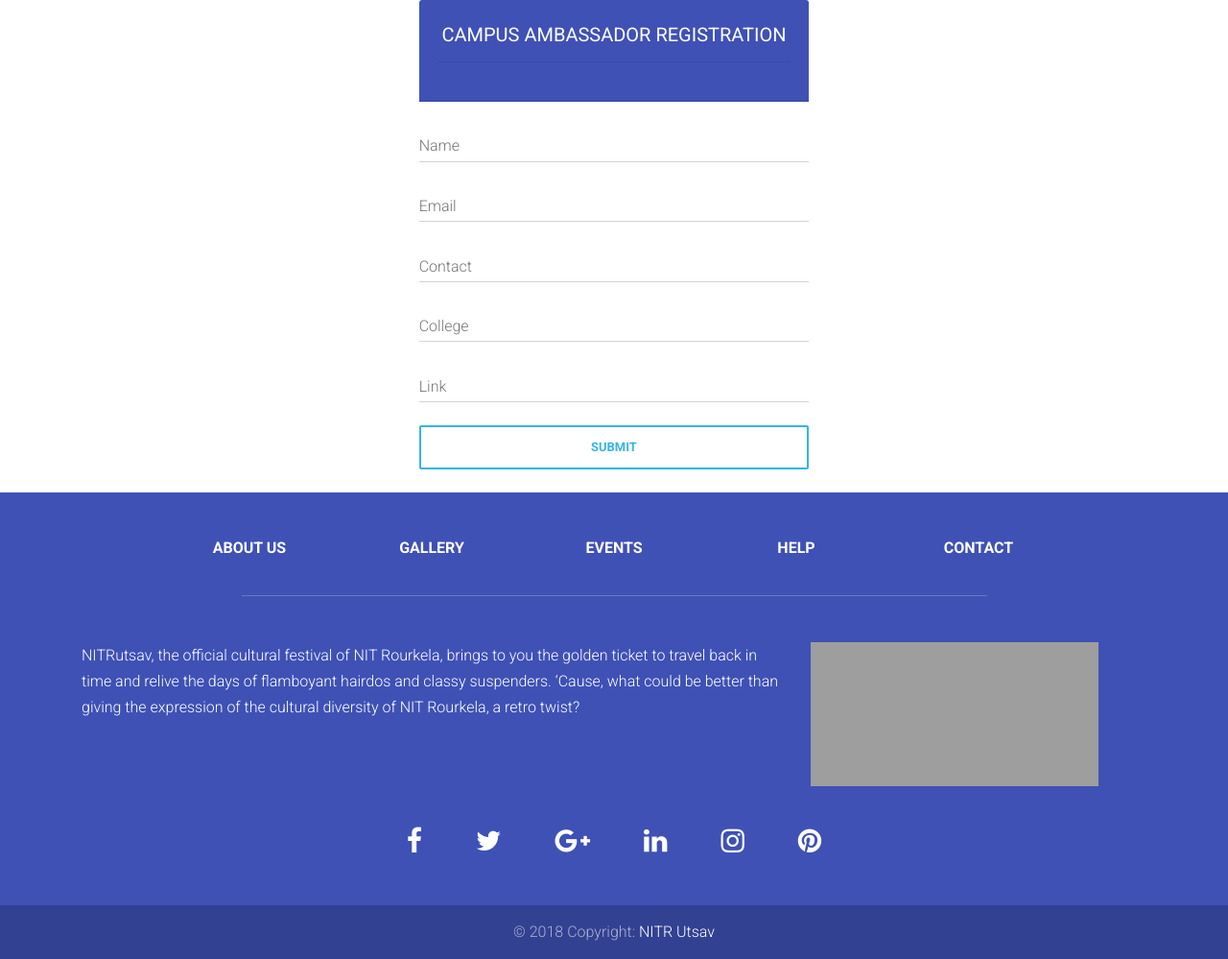
After one commit to harsh28799/NU, a PHP site: page /registration.php in a window 1280 px wide. The commit adds this page. Shown: the whole page at 96% size. Run offline with PHP 8.4, Linux system fonts and the light colour scheme; some libraries are stand-ins or nearby versions; grey boxes are pictures that could not be loaded.

Commit message:
reistration form modified

```diff
--- /dev/null
+++ b/registration.php
@@ -0,0 +1,204 @@
+<!DOCTYPE html>
+<html lang="en">
+
+<head>
+  <meta charset="utf-8">
+  <meta name="viewport" content="width=device-width, initial-scale=1, shrink-to-fit=no">
+  <meta http-equiv="x-ua-compatible" content="ie=edge">
+  <title>CA Registration</title>
+
+    <!-- Font Awesome -->
+    <link rel="stylesheet" href="https://maxcdn.bootstrapcdn.com/font-awesome/4.7.0/css/font-awesome.min.css">
+    <!-- Bootstrap core CSS -->
+    <link href="https://mdbootstrap.com/previews/templates/landing-page/css/bootstrap.min.css" rel="stylesheet">
+    <!-- Material Design Bootstrap -->
+    <link href="https://mdbootstrap.com/previews/templates/landing-page/css/mdb.min.css" rel="stylesheet">
+    <link href="https://fonts.googleapis.com/css?family=Roboto:300,400,500,700" rel="stylesheet">
+  <link href="css/style.css" rel="stylesheet">
+  <style type="text/css">
+.form-input{
+  text-align: center;
+}
+
+iframe:hover{
+      transform: scale(1.1);
+    }
+  </style>
+</head>
+
+<body>
+  <!-- Navigation & Intro -->
+    <header>
+
+<div class="row">
+<div class="col-md-4"></div>
+<div class="col-md-4 col-sm-12">
+
+    <h5 class="card-header indigo white-text text-center py-4">
+        <strong>CAMPUS AMBASSADOR REGISTRATION</strong>
+        <hr>
+    </h5>
+
+      <div class="">
+
+      <?php include('ca_validate.php'); ?>
+
+        <form method="post" action="<?php echo htmlspecialchars($_SERVER["PHP_SELF"]); ?>" id="myForm" name="myForm">
+            <div class="md-form">
+                <input type="text" id="name" name="name" class="form-control form-input" style="align-content: center;" value="<?php echo $name ?>">
+                <label for="name">Name</label>
+                <span class="error"><?php echo $nameErr; ?></span>
+            </div>
+            <div class="md-form">
+                <input type="email" id="email" name="email" class="form-control form-input" style="align-content: center;" value="<?php echo $email ?>">
+                <label for="email">Email</label>
+                <span class="error"><?php echo $emailErr; ?></span>
+            </div>
+            <div class="md-form">
+                <input type="text" id="contact" name="contact" class="form-control form-input" style="align-content: center;" value="<?php echo $contact ?>">
+                <label for="contact">Contact</label>
+                <span class="error"><?php echo $contactErr; ?></span>
+            </div>
+            <div class="md-form">
+                <input type="text" id="college" name="college" class="form-control form-input" style="align-content: center;" value="<?php echo $college ?>">
+                <label for="college">College</label>
+                <span class="error"><?php echo $collegeErr; ?></span>
+            </div>
+            <div class="md-form">
+                <input type="text" id="link" name="link" class="form-control form-input" style="align-content: center;" value="<?php echo $link ?>">
+                <label for="Link">Link</label>
+                <span class="error"><?php echo $linkErr; ?></span>
+            </div>
+            <button class="btn btn-outline-info btn-rounded btn-block my-4 waves-effect z-depth-0" onclick="validateForm();" ><strong>Submit</strong></button>
+        </form>
+    </div>
+</div>
+
+    <div class="status" id="status" name="status"></div>
+
+</div>
+
+    <!--Footer-->
+    <footer class="page-footer indigo text-center text-md-left pt-0">
+      <!--Footer Links-->
+      <div class="container">
+          <!--Grid row-->
+          <div class="row pt-5 mb-3 text-center d-flex justify-content-center">
+        <!--Grid column-->
+        <div class="col-md-2 mb-3">
+          <h6 class="text-uppercase font-weight-bold">
+            <a href="#!">About us</a>
+          </h6>
+        </div>
+        <!--Grid column-->
+
+        <!--Grid column-->
+        <div class="col-md-2 mb-3">
+          <h6 class="text-uppercase font-weight-bold">
+            <a href="#!">Gallery</a>
+          </h6>
+        </div>
+        <!--Grid column-->
+
+        <!--Grid column-->
+        <div class="col-md-2 mb-3">
+          <h6 class="text-uppercase font-weight-bold">
+            <a href="#!">Events</a>
+          </h6>
+        </div>
+        <!--Grid column-->
+
+        <!--Grid column-->
+        <div class="col-md-2 mb-3">
+          <h6 class="text-uppercase font-weight-bold">
+            <a href="#!">Help</a>
+          </h6>
+        </div>
+        <!--Grid column-->
+
+        <!--Grid column-->
+        <div class="col-md-2 mb-3">
+          <h6 class="text-uppercase font-weight-bold">
+            <a href="#!">Contact</a>
+          </h6>
+        </div>
+        <!--Grid column-->
+          </div>
+          <!--Grid row-->
+
+      <hr class="rgba-white-light" style="margin: 0 15%;">
+
+      <!--Grid row-->
+      <div class="row d-flex mb-md-0 mb-4">
+        <!--Grid column-->
+        <div class="col-md-8 col-12 mt-5">
+          <p style="line-height: 1.7rem">NITRutsav, the official cultural festival of NIT Rourkela, brings to you the golden ticket to travel back in time and relive the days of flamboyant hairdos and classy suspenders. ‘Cause, what could be better than giving the expression of the cultural diversity of NIT Rourkela, a retro twist?</p>
+        </div>
+        <!--Grid column-->
+          <div class="col-md-4 col-12 mt-5">
+                    <iframe src="https://www.google.com/maps/embed?pb=!1m18!1m12!1m3!1d3692.6715355197002!2d84.89779931490501!3d22.25253798534833!2m3!1f0!2f0!3f0!3m2!1i1024!2i768!4f13.1!3m3!1m2!1s0x3a201e7f9588b543%3A0xfe2e998eb3ad35f8!2sSAC+NIT+Rourkela!5e0!3m2!1sen!2sin!4v1545460363170" width=auto height=auto frameborder="0" style="border:0" allowfullscreen></iframe>
+                </div>
+      </div>
+          <hr class="clearfix d-md-none rgba-white-light" style="margin: 10% 15% 5%;">
+
+      <!--Grid row-->
+      <div class="row pb-3">
+        <!--Grid column-->
+        <div class="col-md-12">
+          <div class="footer-socials mb-5 flex-center">
+            <!--Facebook-->
+            <a class="p-2 m-2 fa-lg fb-ic" href="https://www.facebook.com/nitrutsav.nitrkl/">
+              <i class="fa fa-facebook fa-lg white-text mr-md-4"> </i>
+            </a>
+            <!--Twitter-->
+            <a class="p-2 m-2 fa-lg tw-ic">
+              <i class="fa fa-twitter fa-lg white-text mr-md-4"> </i>
+            </a>
+            <!--Google +-->
+            <a class="p-2 m-2 fa-lg gplus-ic">
+              <i class="fa fa-google-plus fa-lg white-text mr-md-4"> </i>
+            </a>
+            <!--Linkedin-->
+            <a class="p-2 m-2 fa-lg li-ic">
+              <i class="fa fa-linkedin fa-lg white-text mr-md-4"> </i>
+            </a>
+            <!--Instagram-->
+            <a class="p-2 m-2 fa-lg ins-ic">
+              <i class="fa fa-instagram fa-lg white-text mr-md-4"> </i>
+            </a>
+            <!--Pinterest-->
+            <a class="p-2 m-2 fa-lg pin-ic">
+              <i class="fa fa-pinterest fa-lg white-text"> </i>
+            </a>
+          </div>
+        </div>
+        <!--Grid column-->
+      </div>
+      <!--Grid row-->
+    </div>
+      <!--/Footer Links-->
+
+    <!--Copyright-->
+    <div class="footer-copyright py-3 text-center">
+        <div class="">
+        © 2018 Copyright: <a href="https://nitrutsav.com/" target="_blank"> NITR Utsav </a>
+        </div>
+    </div>
+    <!--/Copyright-->
+    </footer>
+    <!--/Footer-->
+
+  <!--  JQuery  -->
+    <script type="text/javascript" src="https://mdbootstrap.com/previews/templates/landing-page/js/jquery-3.3.1.min.js"></script>
+  <script src='https://cdnjs.cloudflare.com/ajax/libs/gsap/1.13.1/TweenMax.min.js'></script>
+    <!--  Bootstrap tooltips  -->
+    <script type="text/javascript" src="https://mdbootstrap.com/previews/templates/landing-page/js/popper.min.js"></script>
+    <!--  Bootstrap core JavaScript  -->
+    <script type="text/javascript" src="https://mdbootstrap.com/previews/templates/landing-page/js/bootstrap.min.js"></script>
+    <!--  MDB core JavaScript  -->
+    <script type="text/javascript" src="https://mdbootstrap.com/previews/templates/landing-page/js/mdb.min.js"></script>
+  <script type="text/javascript" src="js/index.js"></script>
+
+</body>
+
+</html>
--- a/success.php
+++ b/success.php
@@ -16,7 +16,7 @@
     <div class="flex-center flex-column" style="background-color: #44d9e6 ">
       <h5 class="animated fadeIn mb-3"><strong>Thank you for joining the Campus Ambassador Program. We are glad you are with us!</strong></h5>
 
-      <p class="animated fadeIn text-muted"><strong><a href="index.php">Click Here</a> to apply for another one.</strong></p>
+      <p class="animated fadeIn text-muted"><strong><a href="registration.php">Click Here</a> to apply for another one.</strong></p>
     </div>
   </div>
 </body>
```
Also changed, not shown: ca_register.php (deleted, +0 -65 lines).
